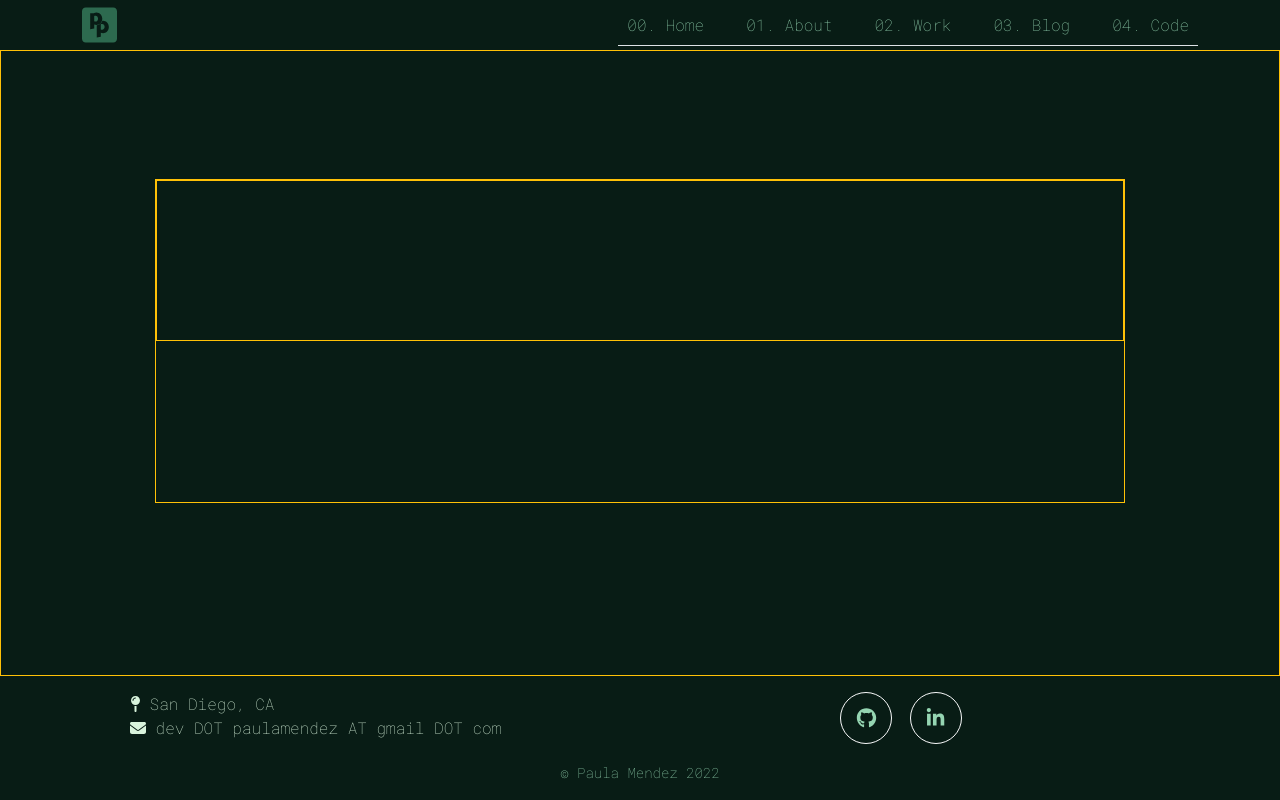
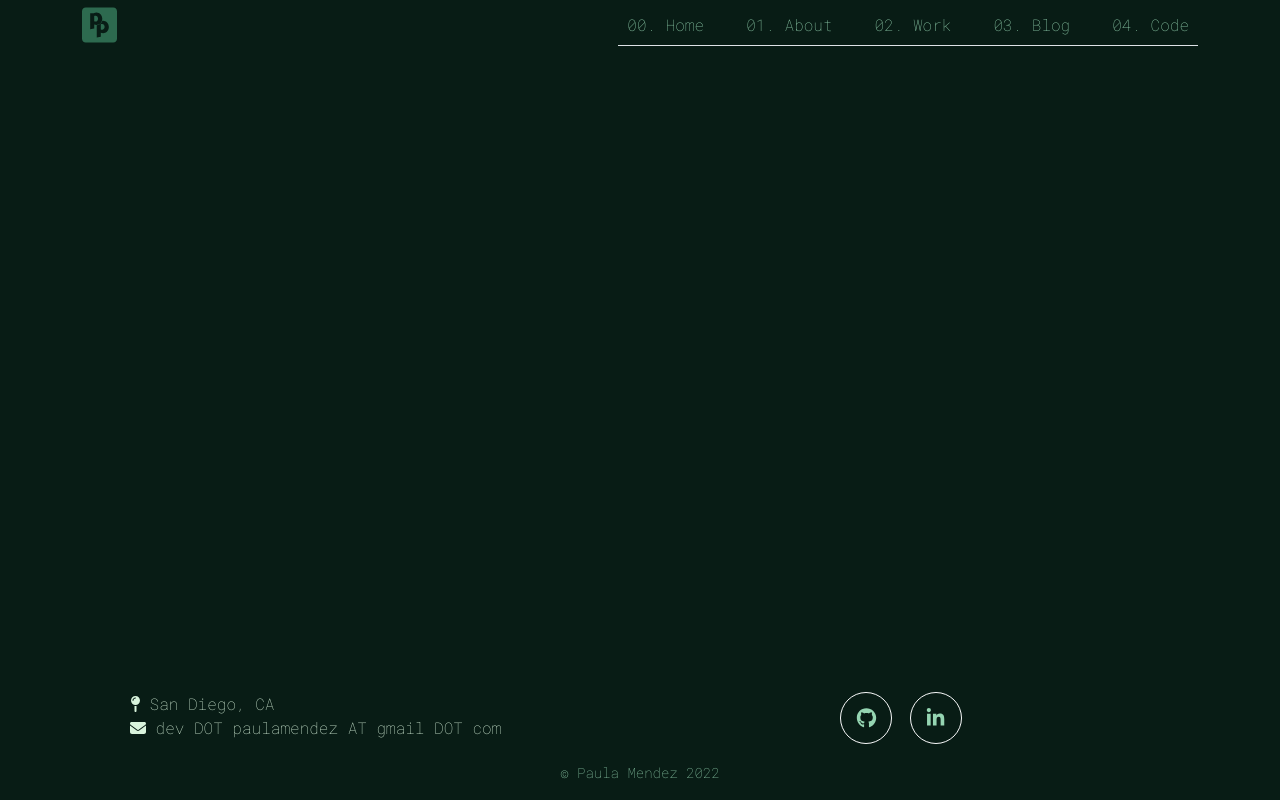
Before and after one commit to paulipotter/Flask-Website, a Flask app: page /align in a window 1280 px wide. Run offline with Flask 2, Linux system fonts and the light colour scheme; some libraries are stand-ins or nearby versions.

Commit message:
change work alignment

```diff
--- a/templates/align.html
+++ b/templates/align.html
@@ -1,8 +1,8 @@
 {% include "header.html" %}
 
-<section class="default-section border border-warning h-100">
-<div class="container-fluid border border-warning h-75">
-        <div class="row h-50 border border-warning">
+<section class="default-section h-100">
+<div class="container-fluid h-75">
+        <div class="row h-50">
         </div>
 </div>
 </section>
```
